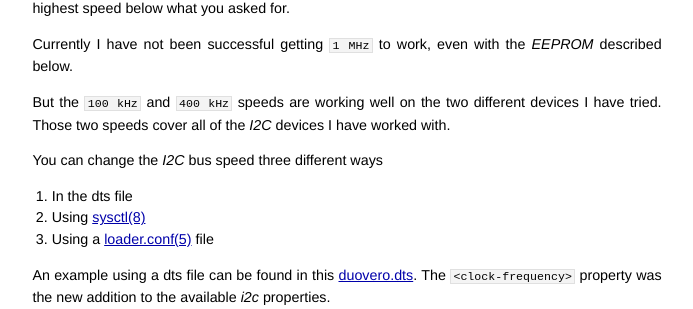
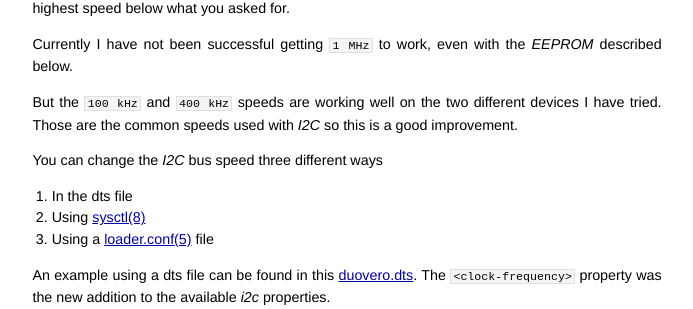
Before and after one commit to jumpnow/jumpnowtek-site, a Jekyll site: the page built from _posts/2014-11-18-FreeBSD-Duovero-I2C-Changing-Bus-Speeds.md, in a window 1280 px wide. Shown: the part 390-699 px from the top of the page, without its empty margins (293-986 px from the left). Built offline with Jekyll 4.4.1, drawn with Linux system fonts in a browser that asks for light colours.

Commit message:
Wording on i2c doc

```diff
--- a/_posts/2014-11-18-FreeBSD-Duovero-I2C-Changing-Bus-Speeds.md
+++ b/_posts/2014-11-18-FreeBSD-Duovero-I2C-Changing-Bus-Speeds.md
@@ -22,8 +22,7 @@ When you provide a speed, the FreeBSD driver will try to find the speed you aske
 
 Currently I have not been successful getting `1 MHz` to work, even with the *EEPROM* described below.
 
-But the `100 kHz` and `400 kHz` speeds are working well on the two different devices I have tried. Those two speeds cover all of the *I2C* devices I have worked with.
-
+But the `100 kHz` and `400 kHz` speeds are working well on the two different devices I have tried. Those are the common speeds used with *I2C* so this is a good improvement.
 
 You can change the *I2C* bus speed three different ways
 
```
